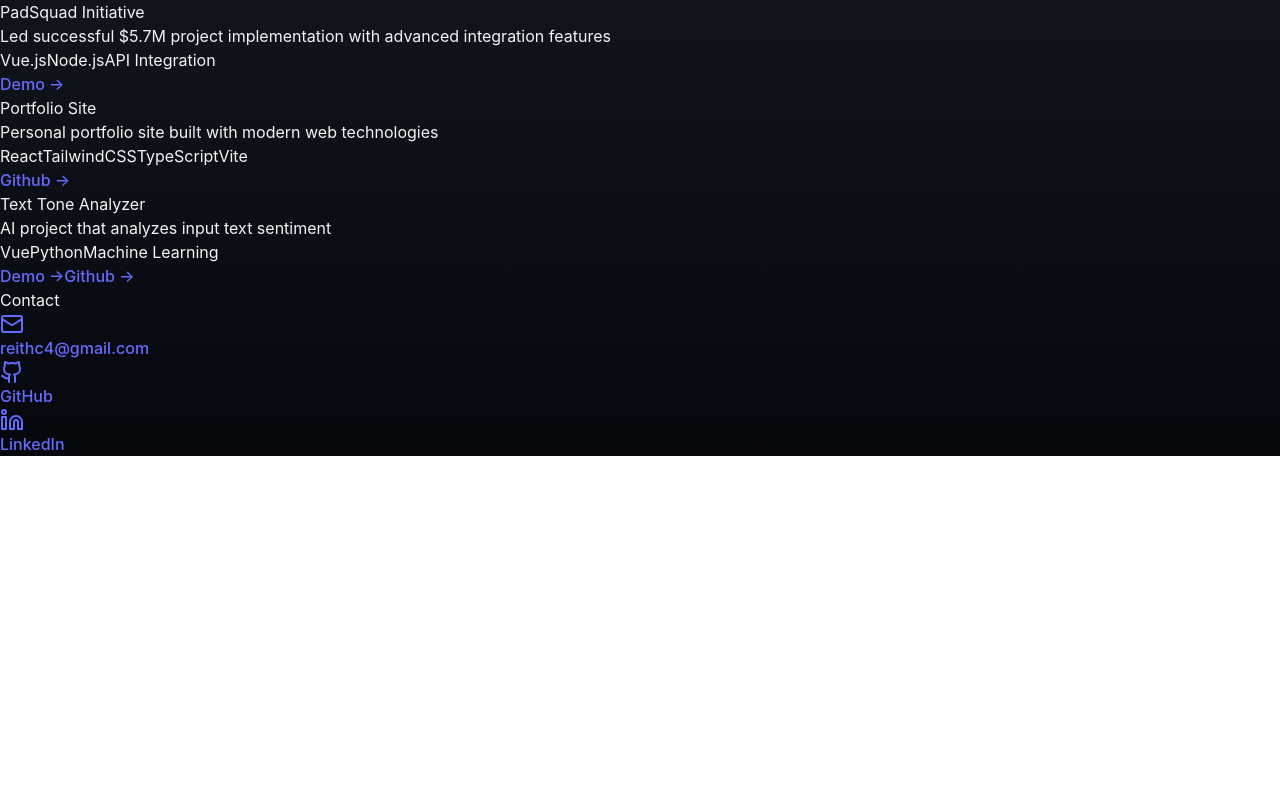
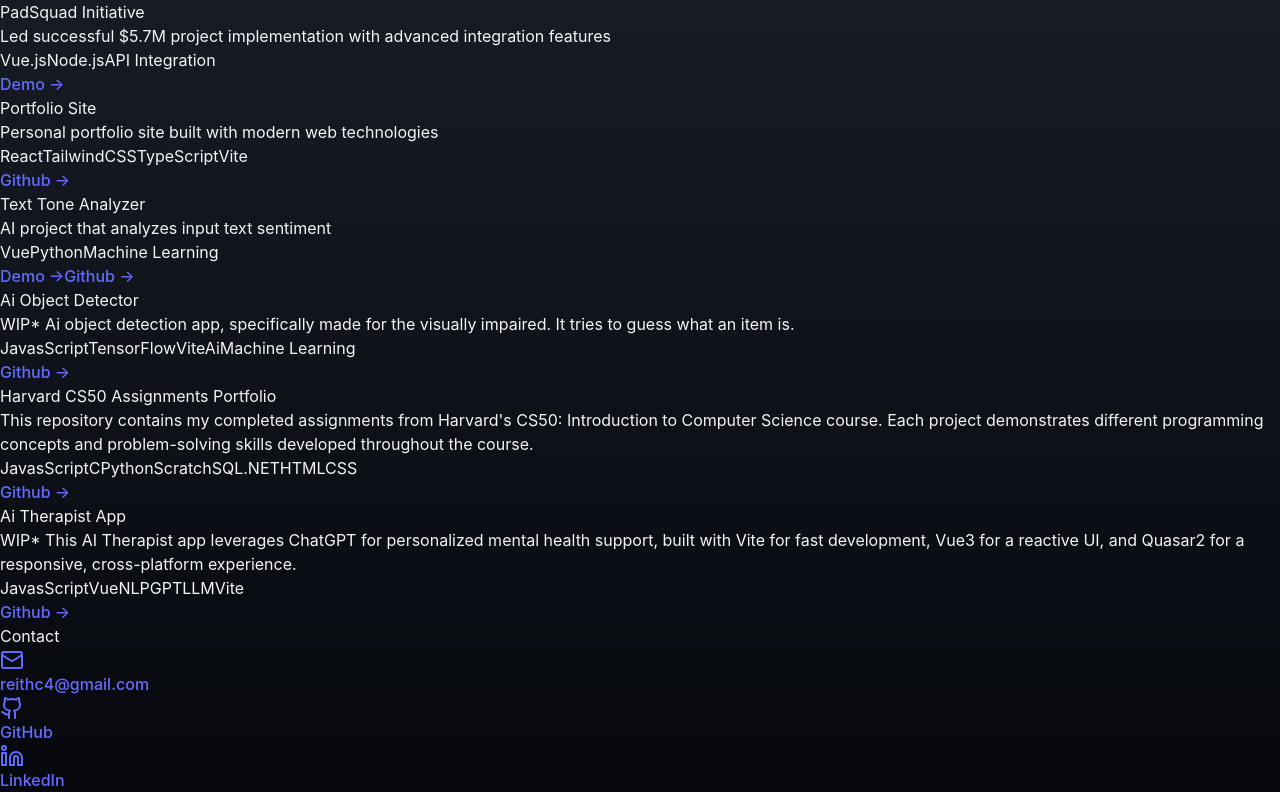
Before and after one commit to c-49/portfolio-site, a React (Vite) app: page / in a window 1280 px wide. Shown: the part 2731-3523 px from the top of the page. Before the commit the page ends 3187 px from the top, so only its background shows below. Built offline with nearby package versions, Linux system fonts and the light colour scheme.

Commit message:
fix: update data

```diff
--- a/src/data/portfolio-data.ts
+++ b/src/data/portfolio-data.ts
@@ -133,7 +133,25 @@ export const portfolioData: PortfolioData = {
         technologies: ["Vue", "Python", "Machine Learning"],
         githubUrl: "https://github.com/c-49/text-tone-analyzer",
         demoUrl: "https://text-tone-analyzer.vercel.app/"
-      }
+      },
+      {
+        title: "Ai Object Detector",
+        description: "WIP* Ai object detection app, specifically made for the visually impaired. It tries to guess what an item is.",
+        technologies: ["JavasScript", "TensorFlow", "Vite", "Ai", "Machine Learning"],
+        githubUrl: "https://github.com/c-49/ai-object-identifier"
+      },
+      {
+        title: "Harvard CS50 Assignments Portfolio",
+        description: "This repository contains my completed assignments from Harvard's CS50: Introduction to Computer Science course. Each project demonstrates different programming concepts and problem-solving skills developed throughout the course.",
+        technologies: ["JavasScript", "C", "Python", "Scratch", "SQL", ".NET", "HTML", "CSS"],
+        githubUrl: "https://github.com/c-49/cs50"
+      },
+      {
+        title: "Ai Therapist App",
+        description: "WIP* This AI Therapist app leverages ChatGPT for personalized mental health support, built with Vite for fast development, Vue3 for a reactive UI, and Quasar2 for a responsive, cross-platform experience.",
+        technologies: ["JavasScript", "Vue", "NLP", "GPT", "LLM", "Vite"],
+        githubUrl: "https://github.com/c-49/ai-therapist-app"
+      },
     ],
     social: [
       {
```
